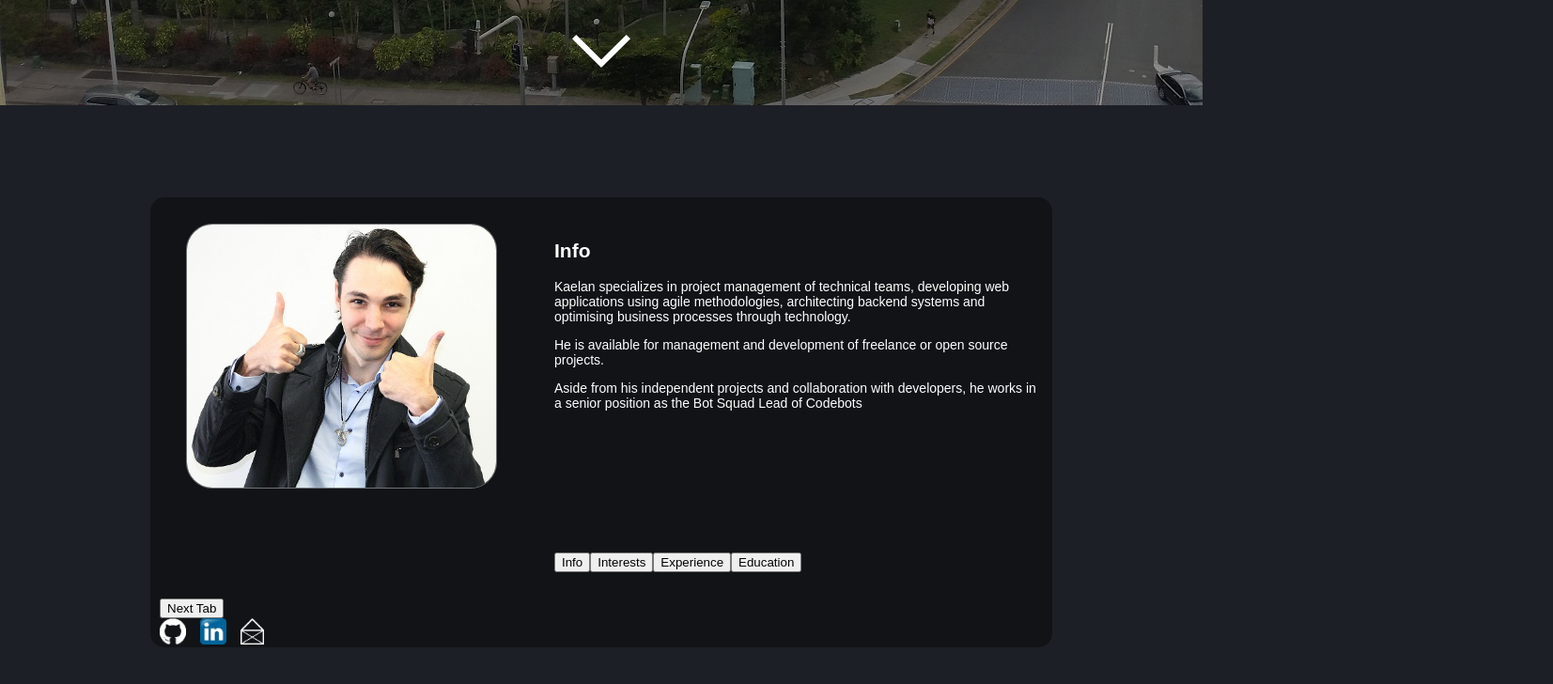
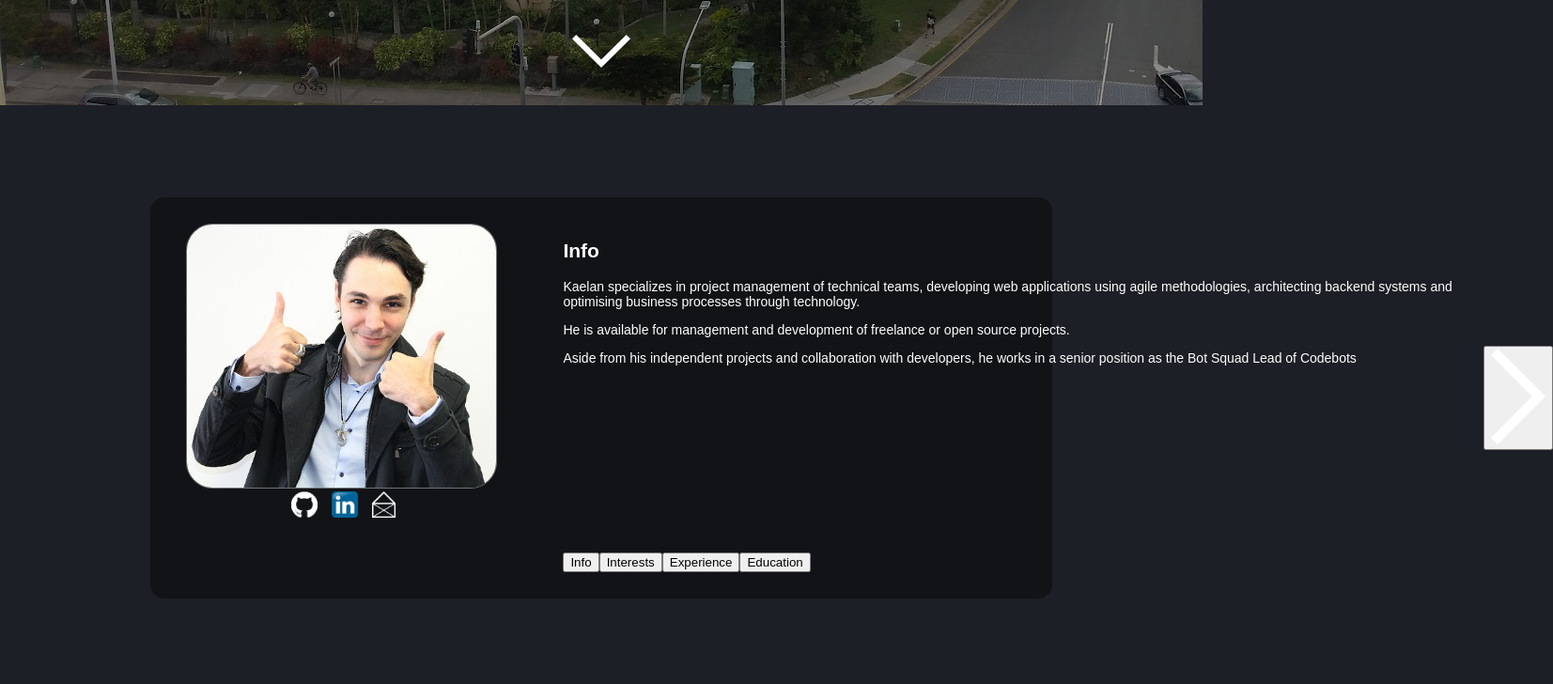
Before and after one commit to kaelanhr/PortfolioSite, a React (Create React App) app in the folder Client/: page / in a window 1280 px wide. Shown: the part 826-1554 px from the top of the page at 94% size, 1653 px wide, since content can reach past the window. Built offline with nearby package versions, Linux system fonts and the light colour scheme; no server answers.

Commit message:
add right icon for next tab. Updated css to use flex so i can display the about content across the page

```diff
--- a/Client/src/Components/Tabs/TabSet.tsx
+++ b/Client/src/Components/Tabs/TabSet.tsx
@@ -68,9 +68,17 @@ export class TabSet extends Component<TabSetProps> {
 		);
 
 		return (
-			<div className="tab-set">
-				{tabDisplay}
-				<button onClick={() => this.nextTabIndex()}>Next Tab</button>
+			<div className="tab-full">
+				<div className="tab-set">{tabDisplay}</div>
+				<div className="next-tab">
+					<button>
+						<img
+							className="next-button"
+							onClick={() => this.nextTabIndex()}
+							src="/Icons/Right-Icon.svg"
+						/>
+					</button>
+				</div>
 			</div>
 		);
 	}
--- a/Client/src/MainApp.tsx
+++ b/Client/src/MainApp.tsx
@@ -1,42 +1,14 @@
 import React, { Component } from "react";
-import { IfAdmin } from "./Components/Conditional/If";
-import NavigationBar from "./Components/Navigation/NavigationBar";
 
-interface IState {
-	//isAuthenticated: any
-	displayNavBar: boolean;
-}
-
-export default class MainApp extends Component<{}, IState> {
+export default class MainApp extends Component<{}> {
 	constructor(props: any) {
 		super(props);
-		this.state = {
-			displayNavBar: true,
-			//	displayNavBar: true
-		};
 	}
 
 	render() {
-		let mainClassName = "main";
-
-		if (!this.state.displayNavBar) {
-			mainClassName += "-full";
-		}
 		return (
 			<>
-				<IfAdmin>
-					<NavigationBar displayNavBar={this.state.displayNavBar} />
-					<button
-						className="main"
-						onClick={() =>
-							this.setState({ displayNavBar: !this.state.displayNavBar })
-						}
-					>
-						{" "}
-						Toggle Nav bar
-					</button>
-				</IfAdmin>
-				<div className={mainClassName}>{this.props.children}</div>
+				<div className={"main"}>{this.props.children}</div>
 			</>
 		);
 	}
--- a/Client/src/Pages/About.tsx
+++ b/Client/src/Pages/About.tsx
@@ -31,11 +31,16 @@ export default class About extends PureComponent<{}, SlideState> {
 		return (
 			<>
 				<div id="about-content">
-					<img
-						src={this.profileImage}
-						className="about-profile-image"
-						onClick={this.ToggleProfileImage}
-					/>
+					<div className="personal-social">
+						<img
+							src={this.profileImage}
+							className="about-profile-image"
+							onClick={this.ToggleProfileImage}
+						/>
+						<div className="about-social-links">
+							<SocialMediaLinks />
+						</div>
+					</div>
 
 					<TabSet displayTop={false}>
 						<Tab name="Info" index={0}>
@@ -51,9 +56,6 @@ export default class About extends PureComponent<{}, SlideState> {
 							<Education />
 						</Tab>
 					</TabSet>
-					<div className="about-social-links">
-						<SocialMediaLinks />
-					</div>
 				</div>
 			</>
 		);
--- a/Client/src/scss/About.scss
+++ b/Client/src/scss/About.scss
@@ -1,17 +1,28 @@
-$leftContent: 30em;
+$leftContent: 5em;
 
 #about-content {
+	display: flex;
 	.tab-content {
 		height: 25em;
-		margin-left: $leftContent;
+		left: $leftContent;
+		position: relative;
 		padding-top: 2em;
+		margin-right: 5em;
+		width: 70em;
 	}
 	.tab-titles {
 		padding-bottom: 2em;
 		margin-left: $leftContent;
 	}
+	.tab-full {
+		display: flex;
+	}
 	h2 {
 		color: white;
+	}
+	.next-tab {
+		float: right;
+		margin: auto;
 	}
 }
 
@@ -21,10 +32,13 @@ $leftContent: 30em;
 	border: 1px solid #707070;
 	margin-top: 2em;
 	margin-left: 2em;
-	position: absolute;
+}
+.about-social-links {
+	left: 10em;
+	position: relative;
 }
 
 #about-slide {
 	padding-top: 7em;
-	height: 57em;
+	height: 47em;
 }
```
Also changed, not shown: Client/src/store.tsx (+15 -14 lines), Client/public/Icons/right-icon.svg (added).
